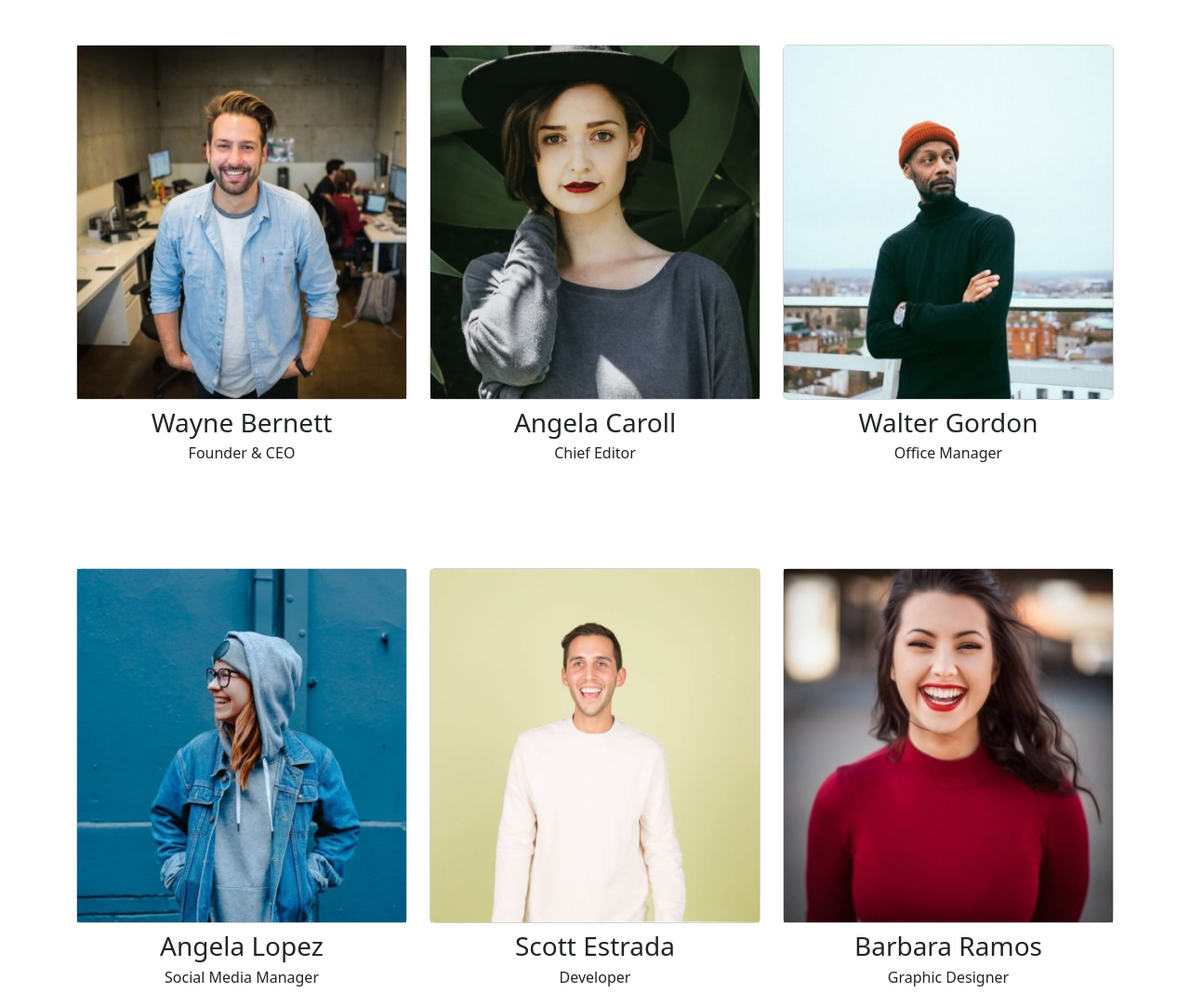
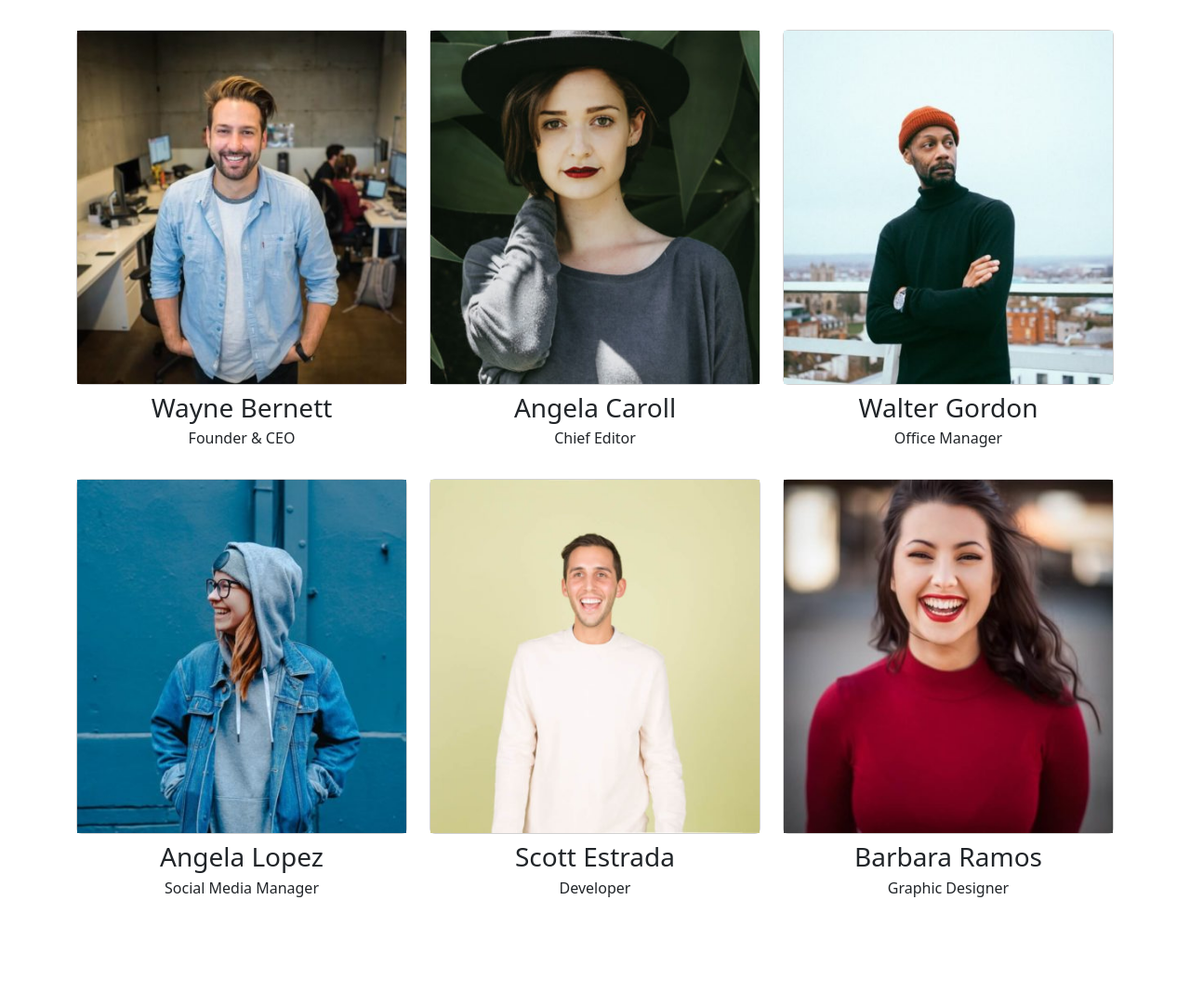
Before and after one commit to MirkoCifelli/js-our-team, a plain HTML site: page index.html in a window 1280 px wide. Shown: the whole page at 93% size. After the commit the page ends 991 px from the top, so only its background shows below. Drawn offline with nearby package versions, Linux system fonts and the light colour scheme.

Commit message:
Some change at the card

```diff
--- a/index.html
+++ b/index.html
@@ -14,7 +14,7 @@
 
     <!-- Inizio Main -->
     <main>
-        <div class="container">
+        <div class="container mt-4">
             <div class="row text-center" id="card-container">
 
             </div>
--- a/js/scripts.js
+++ b/js/scripts.js
@@ -66,7 +66,7 @@ console.log('cardContainer', cardContainer, typeof cardContainer)
 for (let i = 0; i < team.length; i++) {
     const element = team[i];
     cardContainer.innerHTML += `
-    <div class="col-4 my-5">
+    <div class="col-4 my-2">
         <div class="card">
             <img src="./img/${element.image}" alt="${element.name}'s picture">
         </div>
```
